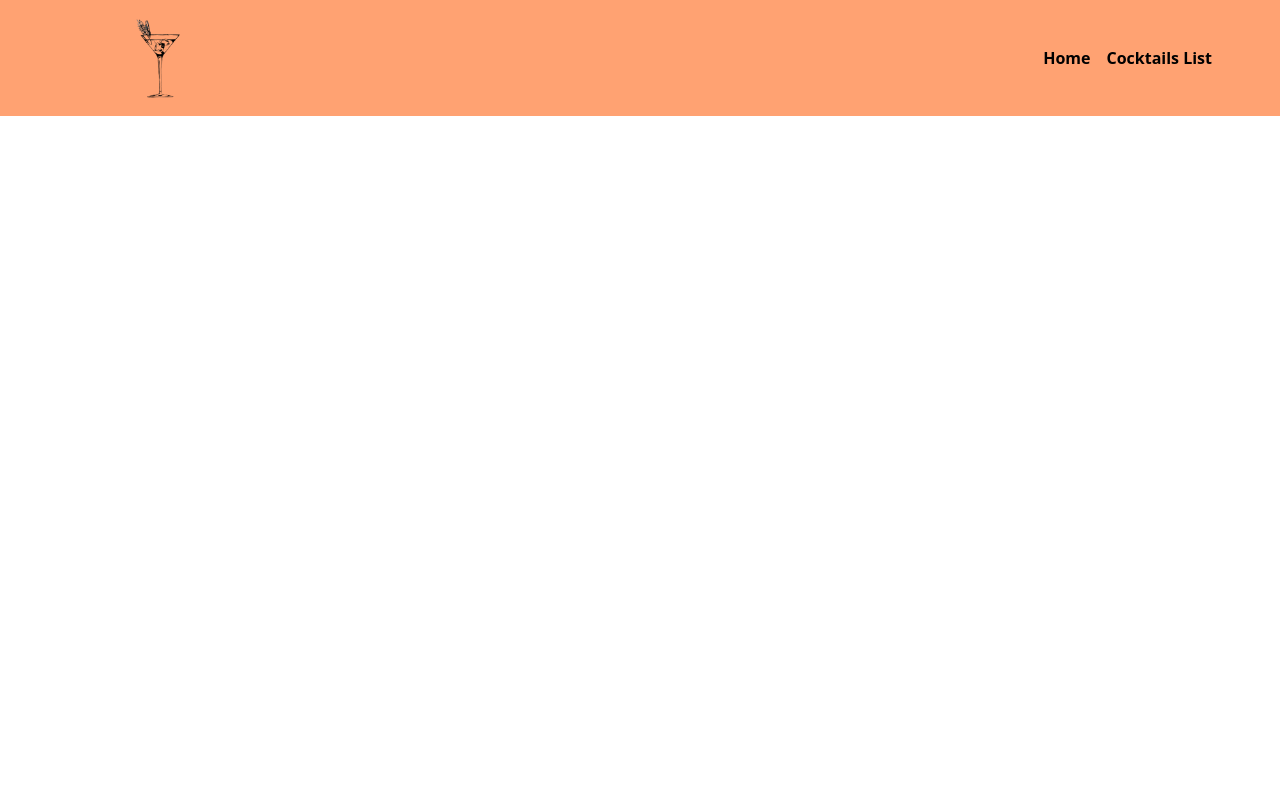
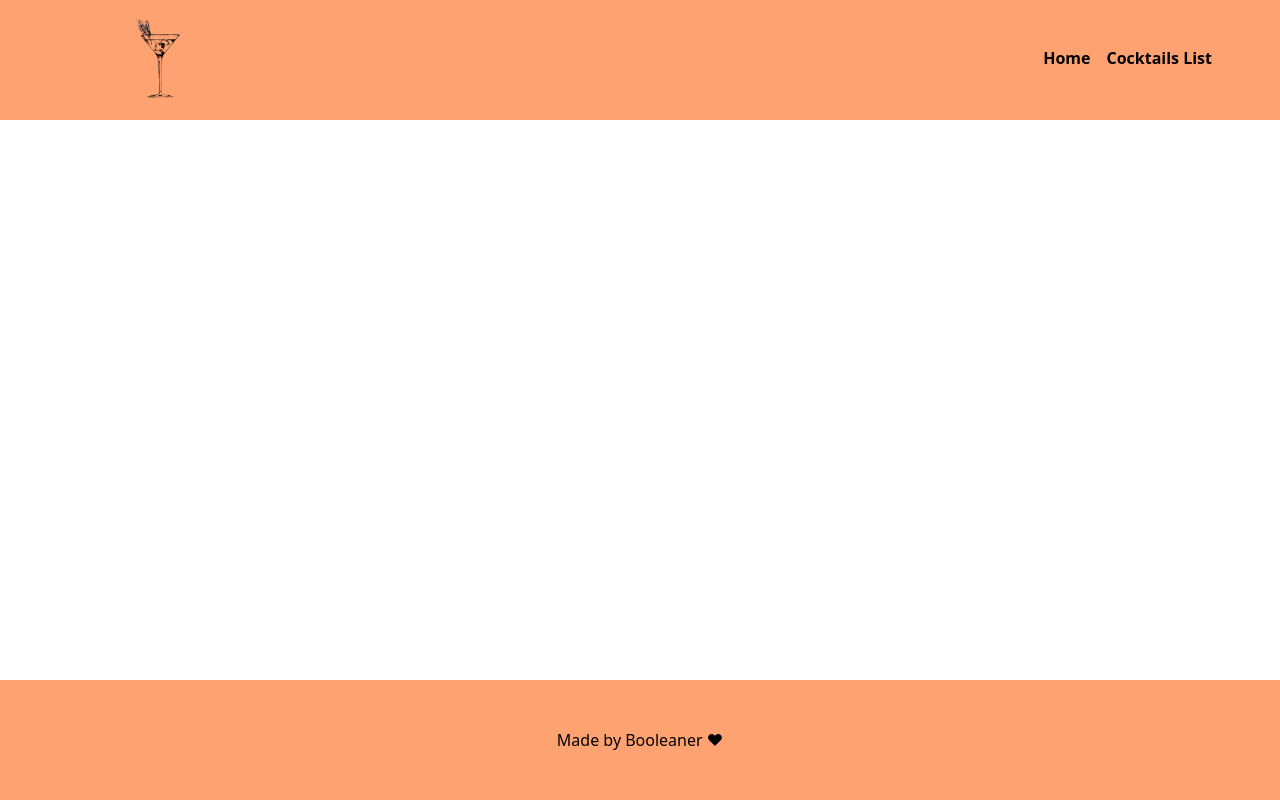
Before and after one commit to FedericoPiazzolla/laravel-git-merge, a Laravel app: page / in a window 1280 px wide. Run offline with Laravel 9, Linux system fonts and the light colour scheme; style sheets or scripts are compiled from the project's sources.

Commit message:
add: footer and style footer

```diff
--- a/resources/scss/app.scss
+++ b/resources/scss/app.scss
@@ -6,6 +6,7 @@ body {
 
 header {
   background-color: #ffa272;
+  height: 120px;
   img {
     width: 100px;
   }
@@ -25,3 +26,13 @@ header {
   }
 
 }
+
+footer {
+  background-color: #ffa272;
+  position:absolute;
+  bottom:0;
+  left:0;
+  width:100%;
+  height: 120px;
+  color: black;
+}
--- a/resources/views/layouts/app.blade.php
+++ b/resources/views/layouts/app.blade.php
@@ -17,5 +17,7 @@
     @yield('content')
   </main>
 
+  @include('partials.footer')
+
 </body>
 </html>
--- /dev/null
+++ b/resources/views/partials/footer.blade.php
@@ -0,0 +1,7 @@
+<footer class="py-5">
+  <div class="container">
+    <p class="text-center">
+      Made by Booleaner &hearts;
+    </p>
+  </div>
+</footer>
```
